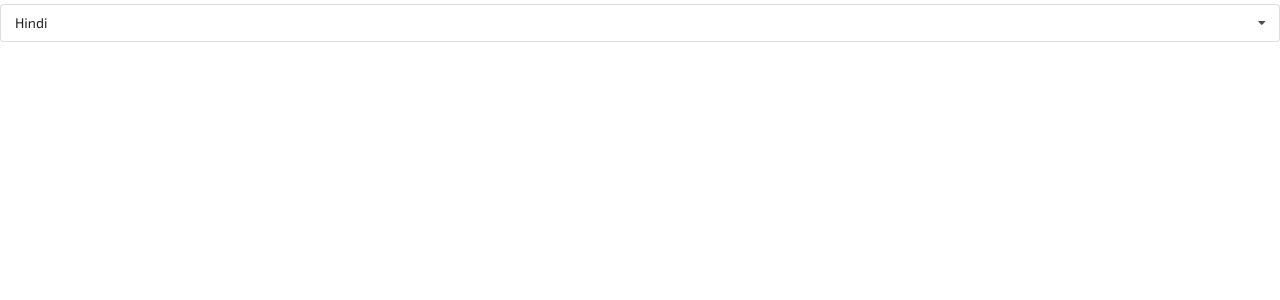
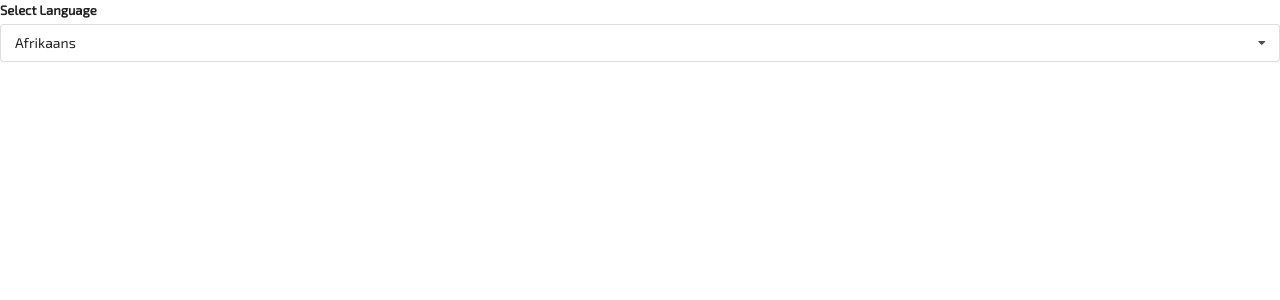
Before and after one commit to The-sad-philosopher/Widgets, a React (Create React App) app: page / in a window 1280 px wide. Shown: the top 300 px of the page. Built offline with nearby package versions, Linux system fonts and the light colour scheme.

Commit message:
🩹 Integrate updated generic dropdown component into #Translator branch

```diff
--- a/src/Components/Translator/Translator.tsx
+++ b/src/Components/Translator/Translator.tsx
@@ -2,21 +2,24 @@ import * as React from 'react';
 import './Translator.sass';
 import { Dropdown } from '../Dropdown';
 
-console.log(Dropdown);
+const options = [
+  { label: 'Afrikaans', value: 'af' },
+  { label: 'French', value: 'fr' },
+  { label: 'Hindi', value: 'hi' },
+];
+
 export const Translator: React.FC = () => {
-  const options = [
-    { label: 'Hindi', value: 'hi' },
-    { label: 'French', value: 'fr' },
-  ];
-
   const [selectedLanguage, setSelectedLanguage] = React.useState(options[0]);
 
+  console.log(selectedLanguage);
+
   return (
-    <div>
+    <div className="translator">
       <Dropdown
         options={options}
         selection={selectedLanguage}
         onSelectionChange={setSelectedLanguage}
+        label="Select Language"
       />
     </div>
   );
```
